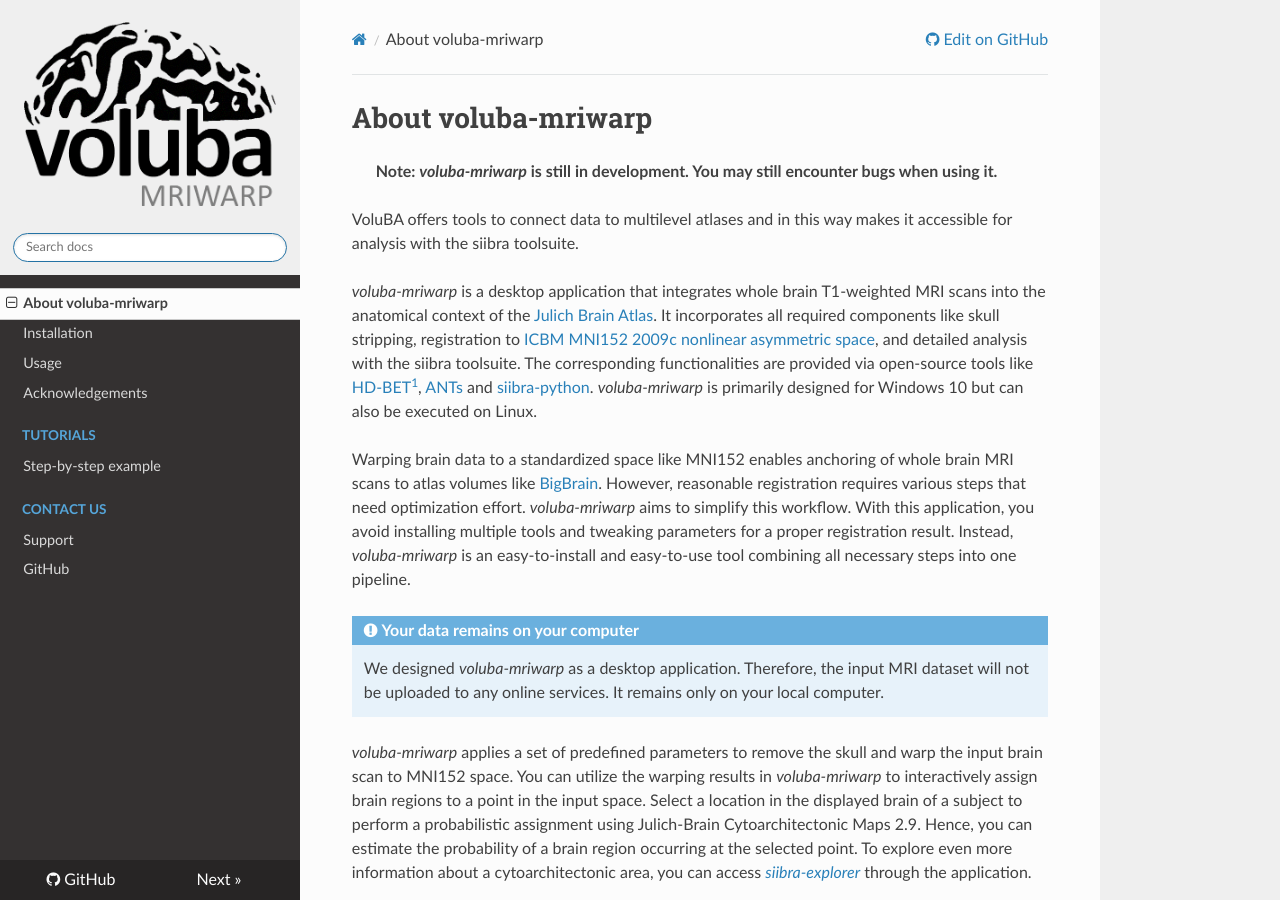
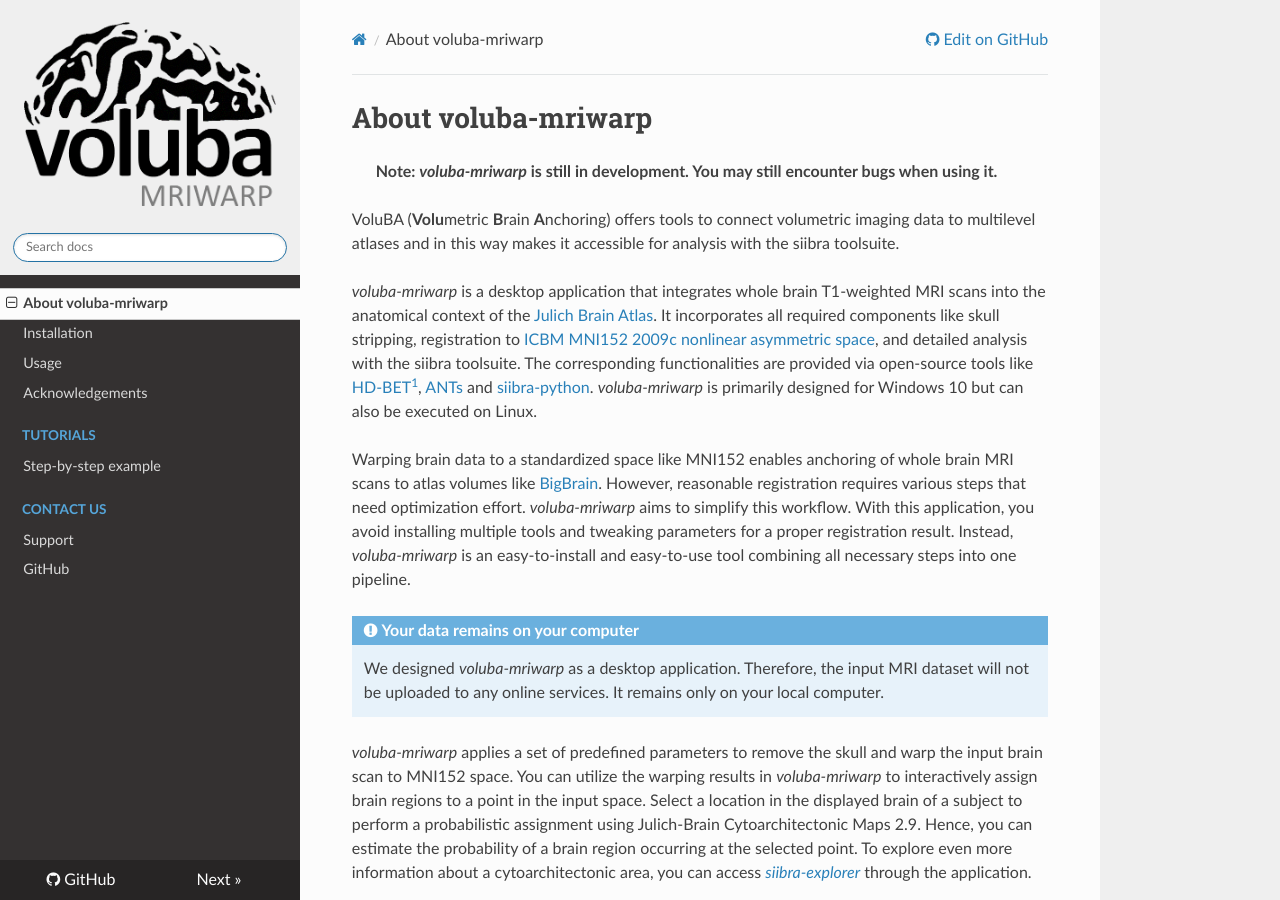
Before and after one commit to FZJ-INM1-BDA/voluba-mriwarp, an MkDocs documentation site: the page built from docs/index.md, in a window 1280 px wide and 900 px high. Built offline with MkDocs 1.6.1, drawn with Linux system fonts in a browser that asks for light colours; nearby versions of some CDN libraries.

Commit message:
Update VoluBA description

```diff
--- a/docs/index.md
+++ b/docs/index.md
@@ -2,7 +2,7 @@
 
 > **Note: _voluba-mriwarp_ is still in development. You may still encounter bugs when using it.**
 
-VoluBA offers tools to connect data to multilevel atlases and in this way makes it accessible for analysis with the siibra toolsuite.
+VoluBA (**Volu**metric **B**rain **A**nchoring) offers tools to connect volumetric imaging data to multilevel atlases and in this way makes it accessible for analysis with the siibra toolsuite.
 
 _voluba-mriwarp_ is a desktop application that integrates whole brain T1-weighted MRI scans into the anatomical context of the [Julich Brain Atlas](https://julich-brain-atlas.de/). It incorporates all required components like skull stripping, registration to [ICBM MNI152 2009c nonlinear asymmetric space](https://www.bic.mni.mcgill.ca/ServicesAtlases/ICBM152NLin2009), and detailed analysis with the siibra toolsuite. The corresponding functionalities are provided via open-source tools like [HD-BET](https://github.com/MIC-DKFZ/HD-BET)[^1], [ANTs](http://stnava.github.io/ANTs/) and [siibra-python](https://github.com/FZJ-INM1-BDA/siibra-python). _voluba-mriwarp_ is primarily designed for Windows 10 but can also be executed on Linux.
 
```
